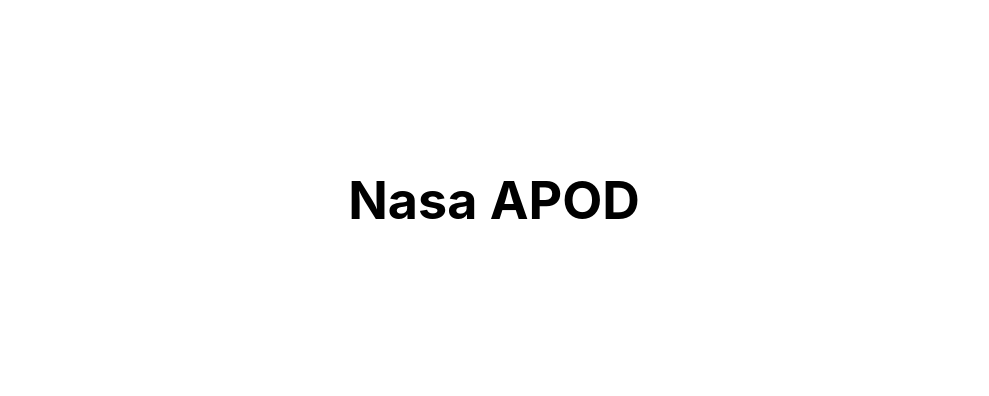
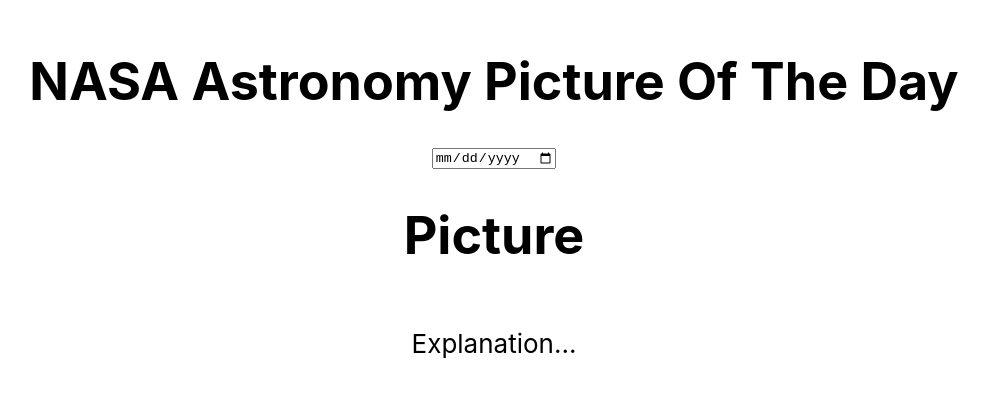
Before and after one commit to Viswam98/nasa-apod, a React (Create React App) app: page / in a window 1280 px wide. Shown: the part 200-596 px from the top of the page, without its empty margins (146-1135 px from the left). Built offline with nearby package versions, Linux system fonts and the light colour scheme.

Commit message:
app skeleton

```diff
--- a/src/App.js
+++ b/src/App.js
@@ -1,8 +1,24 @@
+import { useState } from 'react'
 import './App.css';
+import Explanation from './Components/Explanation';
+import Picture from './Components/Picture'
+import Video from './Components/Video';
+import DateInputForm from './Forms/DateInputForm';
+
 function App() {
+
+  const [isPicture, setIsPicture] = useState(true)
+
   return (
     <div className="App">
-      <h1>Nasa APOD</h1>
+      <h1>NASA Astronomy Picture Of The Day</h1>
+      <DateInputForm/>
+      {
+        isPicture ?
+        <Picture /> :
+        <Video />
+      }
+      <Explanation/>
     </div>
   );
 }
--- /dev/null
+++ b/src/Components/Explanation.js
@@ -0,0 +1,9 @@
+const Explanation = () => {
+    return (
+        <div>
+            <p>Explanation...</p>
+        </div>
+     );
+}
+
+export default Explanation;
--- /dev/null
+++ b/src/Components/Picture.js
@@ -0,0 +1,9 @@
+const Picture = () => {
+    return (
+        <div>
+            <h1>Picture</h1>
+        </div>
+    );
+}
+
+export default Picture;
--- /dev/null
+++ b/src/Components/Video.js
@@ -0,0 +1,9 @@
+const Video = () => {
+    return (
+        <div>
+            <h1>Video</h1>
+        </div>
+     );
+}
+
+export default Video;
--- /dev/null
+++ b/src/Forms/DateInputForm.js
@@ -0,0 +1,21 @@
+import { useState } from "react";
+
+const DateInputForm = () => {
+    const [date, setDate] = useState('')
+
+    const handleChange = (e) => {
+        e.preventDefault()
+        setDate(e.target.value)
+        console.log(e.target.value)
+    }
+
+    return (
+        <input
+            type="date"
+            onChange={handleChange}
+            value={date}
+        />
+    );
+}
+
+export default DateInputForm;
```
Also changed, not shown: src/Components/Explanation.css (added), src/Components/Picture.css (added), src/Components/Video.css (added), src/Forms/DateInputForm.css (added).
